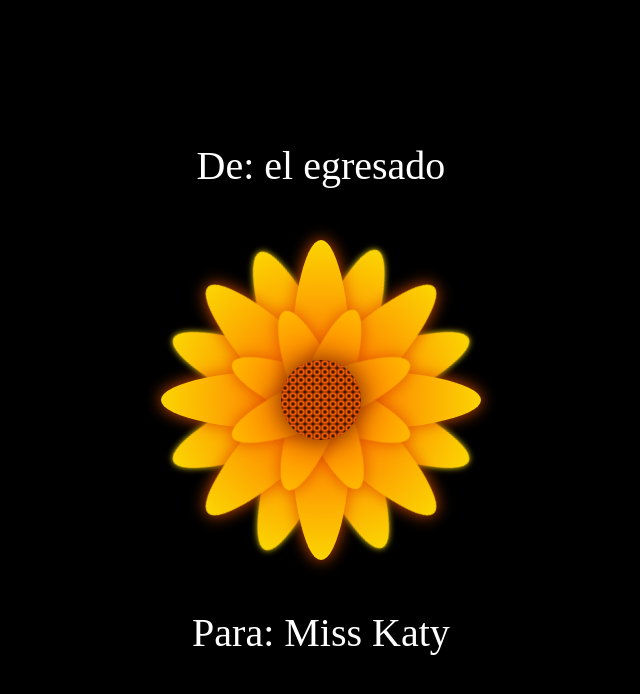
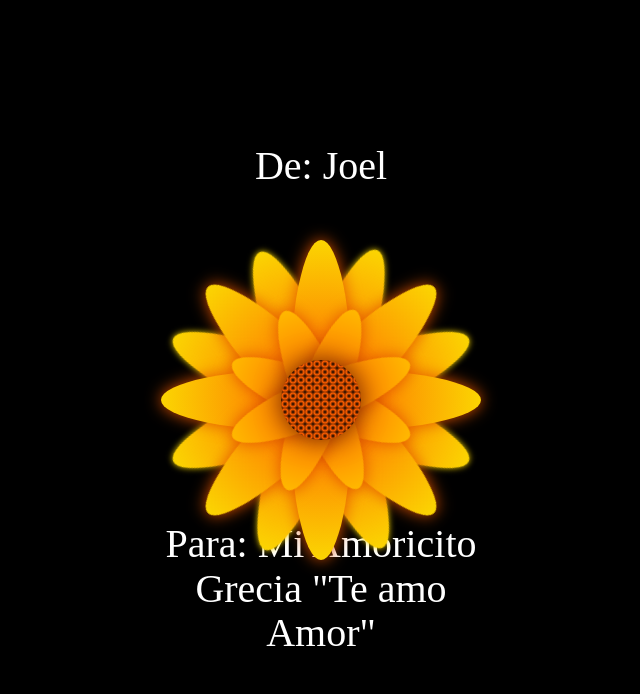
Before and after one commit to JOELCACOSTA/FloresAmarillas, a plain HTML site: page docs/index.html in a window 1280 px wide. Shown: the whole page, without its empty margins (319-959 px from the left). Drawn offline with Linux system fonts and the light colour scheme.

Commit message:
Update index.html

```diff
--- a/docs/index.html
+++ b/docs/index.html
@@ -10,7 +10,7 @@
 <body>
 
 <div class="flower">
-    <div class="text-above">De: el egresado</div>
+    <div class="text-above">De: Joel </div>
     <div class="mid">
     </div>
     <div class="Petal1 p1">
@@ -37,7 +37,7 @@
     </div>
     <div class="Petal3 p4">
     </div>
-    <div class="text-below">Para: Miss Katy</div>
+    <div class="text-below">Para: Mi Amoricito Grecia "Te amo Amor" </div>
   </div>
 </body>
 </html>
```
